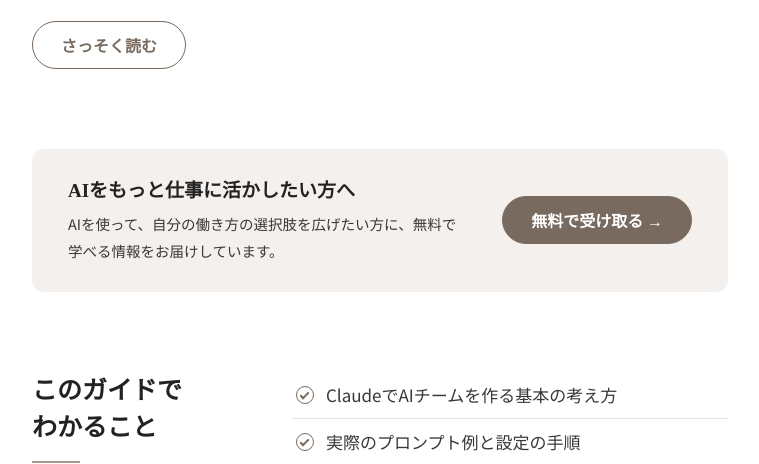
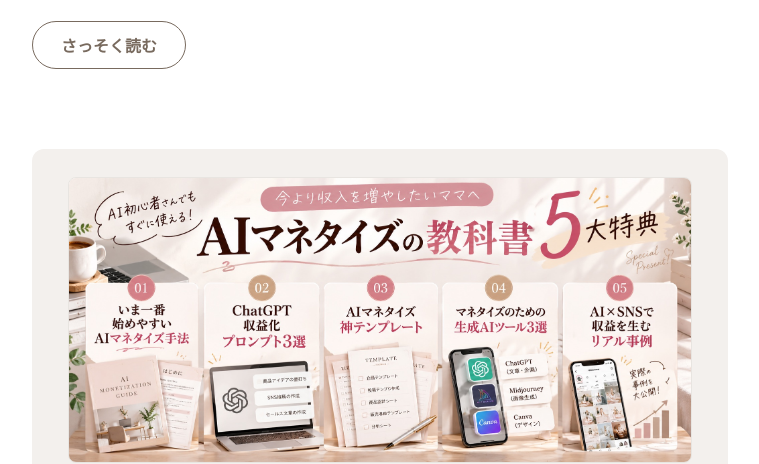
Before and after one commit to mion-ai-mama/instagram-tokuten-template-v2, a plain HTML site: page index.html in a window 1280 px wide. Shown: the part 352-816 px from the top of the page, without its empty margins (260-1019 px from the left). Drawn offline with Linux system fonts and the light colour scheme.

Commit message:
🕒 2026-10-16 11:58:23
冒頭CTAに教科書5大特典の画像を追加

Co-Authored-By: Claude Sonnet 5.5 <noreply@anthropic.com>

```diff
--- a/css/style.css
+++ b/css/style.css
@@ -119,6 +119,8 @@ a:focus-visible, button:focus-visible {
   display: grid; gap: 18px; padding: 24px var(--gutter);
   background: var(--c-section); border-radius: var(--radius-m);
 }
+.cta-soft__image { display: block; border-radius: var(--radius-s); overflow: hidden; border: 1px solid var(--c-line); background: #fff; }
+.cta-soft__image img { width: 100%; height: auto; }
 .cta-soft__title { margin: 0 0 6px; font-family: var(--font-serif); font-size: 19px; color: var(--c-ink); line-height: 1.5; }
 .cta-soft p { font-size: 14.5px; }
 .cta-soft .btn { justify-self: start; }
@@ -206,6 +208,7 @@ a:focus-visible, button:focus-visible {
   .learn { grid-template-columns: 220px 1fr; gap: 40px; align-items: start; }
   .cta-soft { grid-template-columns: 1fr auto; align-items: center; gap: 32px; padding: 28px 36px; }
   .cta-soft .btn { justify-self: end; }
+  .cta-soft__image { grid-column: 1 / -1; }
 }
 
 @media (prefers-reduced-motion: reduce) {
--- a/js/content.js
+++ b/js/content.js
@@ -35,6 +35,11 @@ const CONTENT = {
     heading: "AIをもっと仕事に活かしたい方へ",
     text: "AIを使って、自分の働き方の選択肢を広げたい方に、無料で学べる情報をお届けしています。",
     buttonText: "無料で受け取る →",
+    // ボックス上部の画像（タップでLINEへ）。不要なら null
+    image: {
+      src: "assets/images/textbook-benefits.jpg",
+      alt: "AIマネタイズの教科書 5大特典。1 いま一番始めやすいAIマネタイズ手法、2 ChatGPT収益化プロンプト3選、3 AIマネタイズ神テンプレート、4 マネタイズのための生成AIツール3選、5 AI×SNSで収益を生むリアル事例",
+    },
   },
 
   // SECTION 03：この特典でわかること（3〜5項目）
--- a/js/script.js
+++ b/js/script.js
@@ -44,9 +44,13 @@
   }
 
   function topCta(c, url) {
+    const image = c.image
+      ? `<a class="cta-soft__image" href="${esc(url)}" target="_blank" rel="noopener"><img src="${esc(c.image.src)}" alt="${esc(c.image.alt)}" width="1855" height="848"></a>`
+      : "";
     return `
     <section class="container" aria-labelledby="top-cta-title">
       <div class="cta-soft">
+        ${image}
         <div class="cta-soft__text">
           <h2 class="cta-soft__title" id="top-cta-title">${c.heading}</h2>
           <p>${c.text}</p>
```
Also changed, not shown: assets/images/textbook-benefits.jpg (added).
